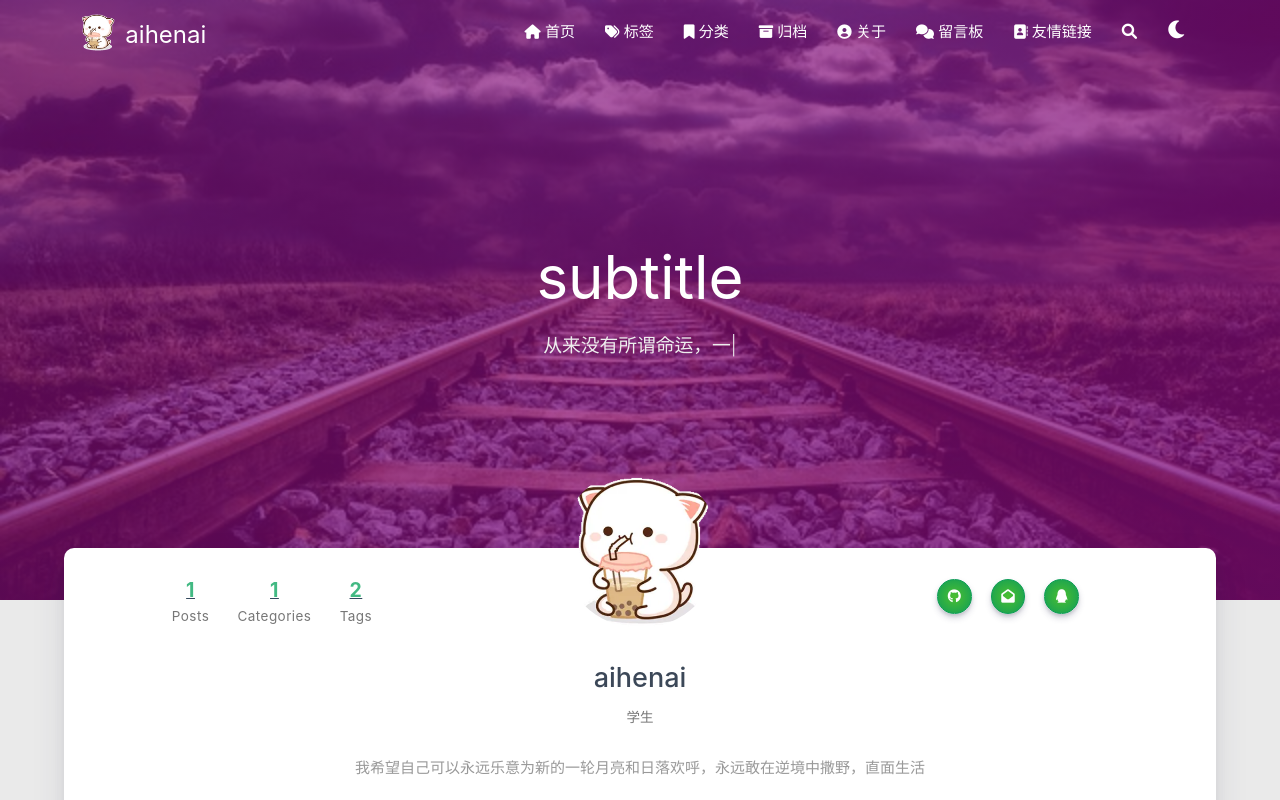
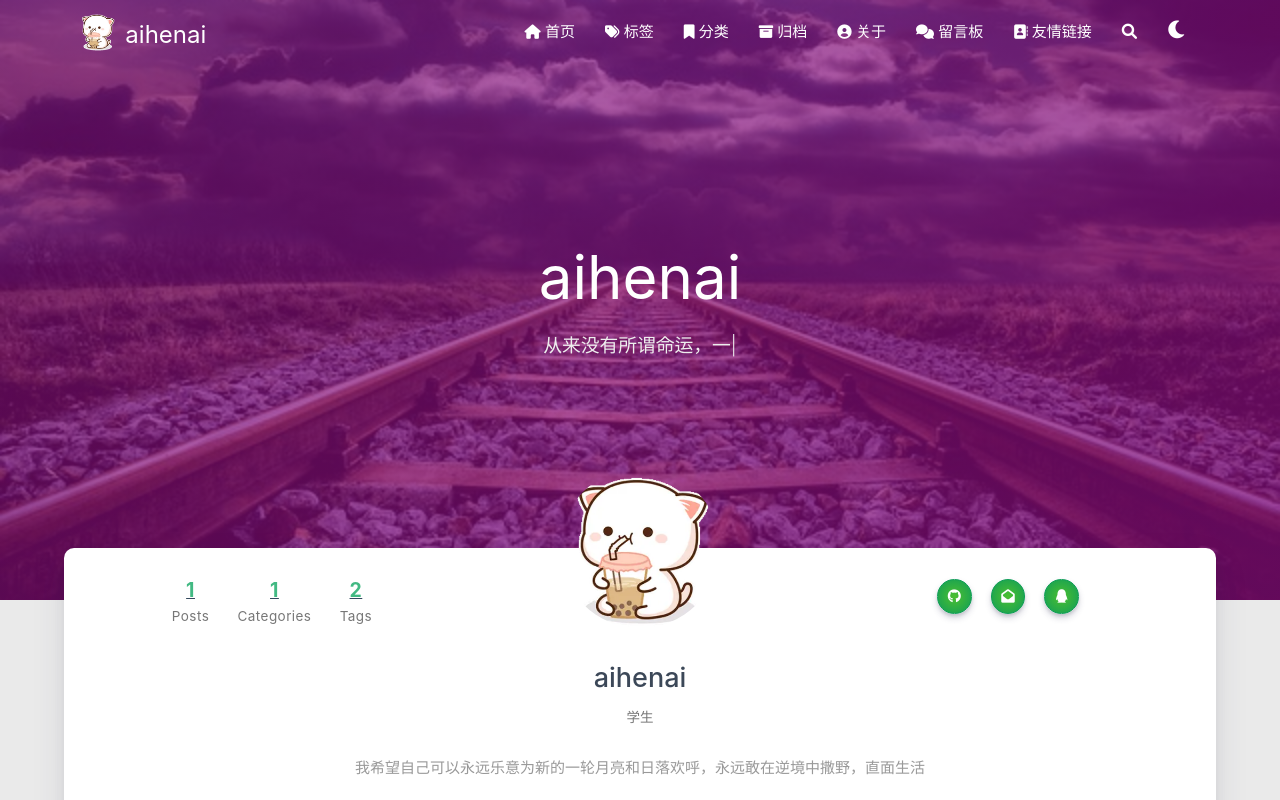
Before and after one commit to aihenai/aihenai.github.io, a plain HTML site: page about/index.html in a window 1280 px wide. Shown: the top 800 px of the page. Drawn offline with Linux system fonts and the light colour scheme; some packages are replaced by stand-ins of ours; no server answers; a script that the page names is missing.

Commit message:
Site updated: 2025-12-05 20:00:58

```diff
--- a/about/index.html
+++ b/about/index.html
@@ -345,7 +345,7 @@
         <div class="brand">
             <div class="title center-align">
 
-                    subtitle
+                    aihenai
 
             </div>
 
```
Also changed, not shown: archives/2025/12/index.html (+1 -1 lines), archives/2025/index.html (+1 -1 lines), archives/index.html (+1 -1 lines), categories/CTF/index.html (+1 -1 lines), categories/index.html (+1 -1 lines), contact/index.html (+1 -1 lines), index.html (+1 -1 lines), tags/index.html (+1 -1 lines), tags/web/index.html (+1 -1 lines), tags/wp/index.html (+1 -1 lines).
